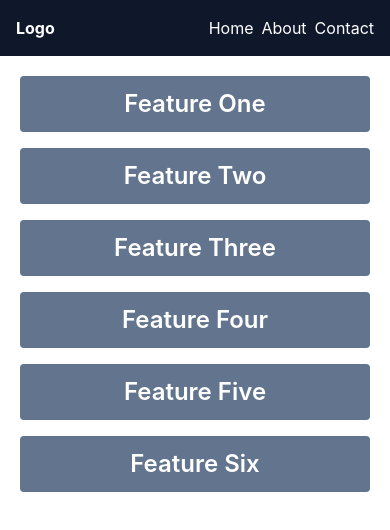
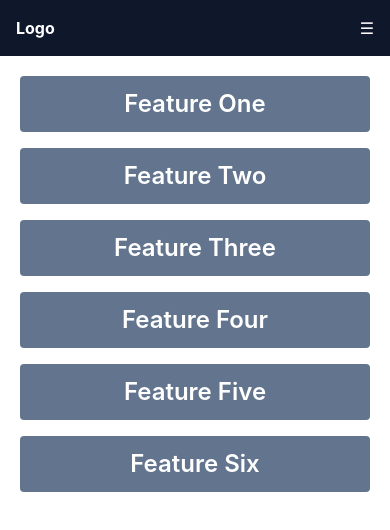
Before and after one commit to Ghufran-Luqman/React-Projects, a React (Vite) app in the folder tailwindpractice/: page / in a window 390 px wide. Shown: the top 530 px of the page. Built offline with nearby package versions, Linux system fonts and the light colour scheme.

Commit message:
responsive nav bar, separate nav bar for mobile

```diff
--- a/tailwindpractice/src/App.jsx
+++ b/tailwindpractice/src/App.jsx
@@ -1,19 +1,34 @@
+import { useState } from "react";
+
 function App() {
+  const [open, setOpen] = useState(false);
   return (
     <div>
+      {/* Navbar */}
+      <div className="flex items-center justify-between bg-slate-900 text-white p-4">
+        <div className="font-bold">Logo</div>
 
-      <div className="flex items-center justify-between bg-slate-900 text-white p-4">
-
-        <div className="font-bold">Logo</div>
-        <div className="flex gap-2">
+        {/* Desktop Nav */}
+        <div className="hidden sm:flex gap-2">
           <span>Home</span>
           <span>About</span>
           <span>Contact</span>
         </div>
+
+        <button className="cursor-pointer sm:hidden" onClick={() => setOpen(!open)}>&#9776;</button>
       </div>
 
+      {/* Mobile Nav */}
+        {open && (
+          <div className="flex flex-col items-center p-3 gap-2 bg-slate-900 text-white sm:hidden">
+            <span>Home</span>
+            <span>About</span>
+            <span>Contact</span>
+          </div>
+        )}
+
       <div className="grid sm:grid-cols-2 md:grid-cols-3 text-white p-5 gap-4 text-center font-semibold text-2xl sm:text-lg">
-        <div className="bg-slate-500 p-3 rounded hover:bg-slate-600 hover:scale-102 transition-all duration-200">Feature One</div>
+        <div className="bg-slate-500 p-3 rounded hover:bg-slate-600 hover:scale-102 transition-all duration-300">Feature One</div>
         <div className="bg-slate-500 p-3 rounded hover:bg-slate-600 hover:scale-102">Feature Two</div>
         <div className="bg-slate-500 p-3 rounded hover:bg-slate-600">Feature Three</div>
         <div className="bg-slate-500 p-3 rounded hover:bg-slate-600">Feature Four</div>
```
